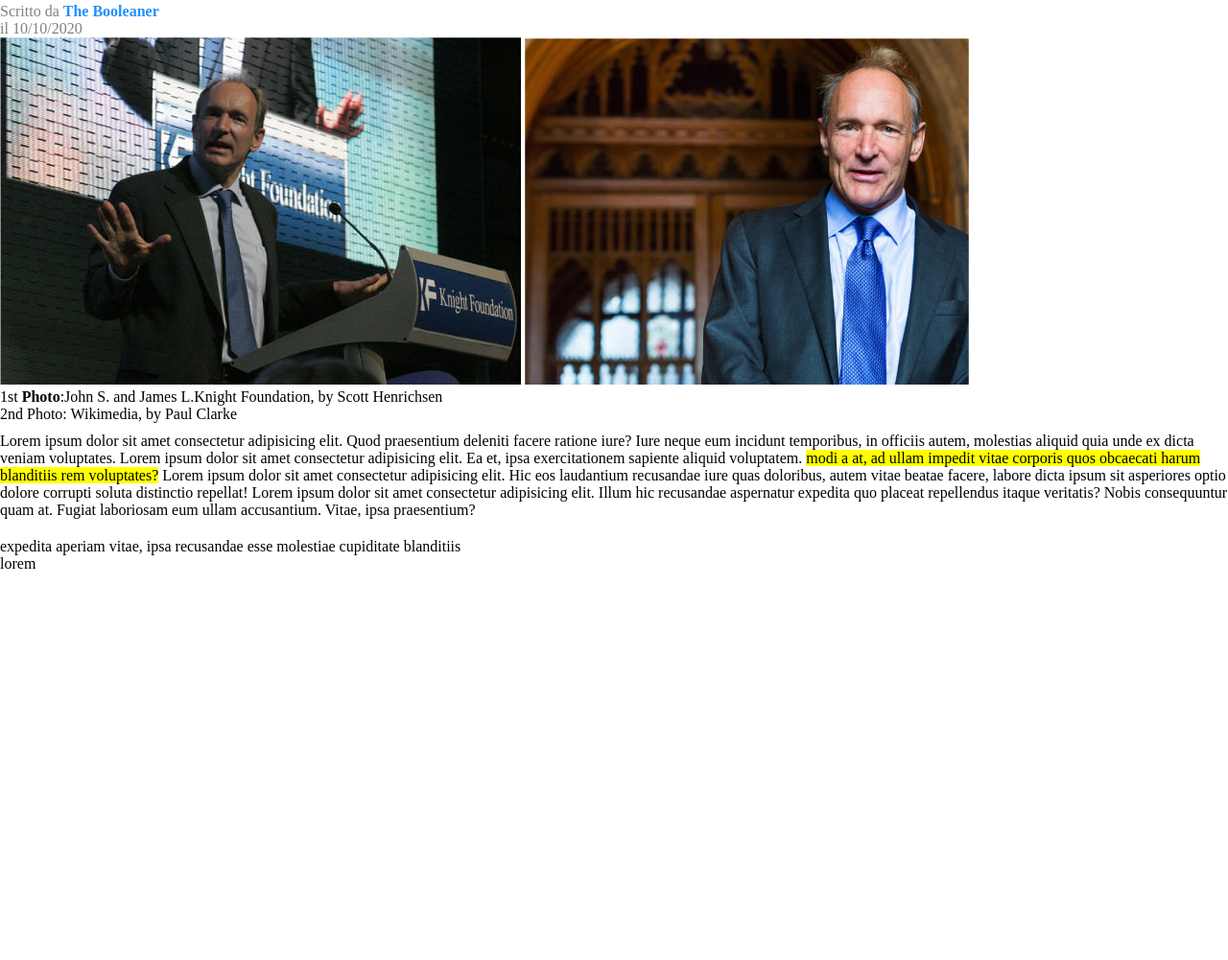
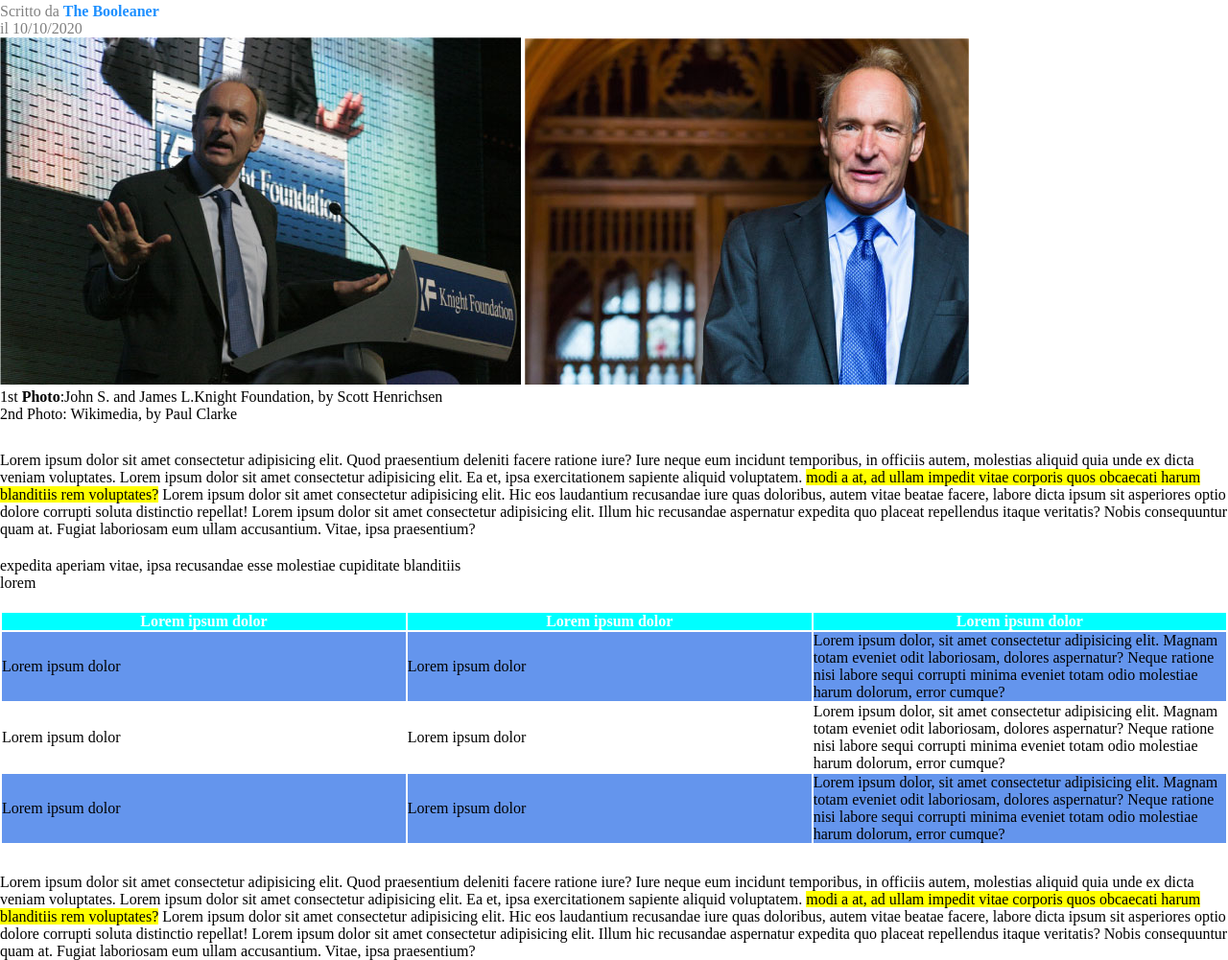
Before and after one commit to RiccardoSansone/html-css-booleaner, a plain HTML site: page index.html in a window 1280 px wide. Shown: the part 151-1152 px from the top of the page at 96% size. Before the commit the page ends 800 px from the top, so only its background shows below. Drawn offline with Linux system fonts and the light colour scheme.

Commit message:
add comment
added comment and part of table and ul

```diff
--- a/index.html
+++ b/index.html
@@ -18,6 +18,7 @@
         <h1 id="title"><strong>Internet deve essere al servizio del "bene pubblico": il manifesto di
             Tim Berners-Lee</strong>
         </h1>
+        <!-- title -->
 
         <p id="by">
             Scritto da <span id="blue"><strong>The Booleaner</strong></span>
@@ -25,6 +26,7 @@
         <p id="data">
             il 10/10/2020
         </p>
+        <!-- first description -->
 
         <img src="./img/tim-1.jpg" alt="Photo one of Tim Berners-Lee">
         <img src="./img/tim-2.jpg" alt="Photo two of Tim Berners-Lee">
@@ -33,8 +35,9 @@
             1st <strong>Photo</strong>:John S. and James L.Knight Foundation, by Scott Henrichsen <br>
             2nd Photo: Wikimedia, by Paul Clarke
         </p>
+        <!-- mini description  -->
 
-        <p id="firstp">
+        <p class="setp">
             Lorem ipsum dolor sit amet consectetur adipisicing elit. Quod praesentium deleniti facere
             ratione iure? Iure neque eum incidunt temporibus, in officiis autem, molestias aliquid
             quia unde ex dicta veniam voluptates. Lorem ipsum dolor sit amet consectetur adipisicing elit. Ea
@@ -49,6 +52,7 @@
             repellendus itaque veritatis? Nobis consequuntur quam at. Fugiat laboriosam eum ullam
             accusantium. Vitae, ipsa praesentium?
         </p>
+        <!-- first paragraph -->
 
         <ul id="list">
             <li>
@@ -58,6 +62,84 @@
                 lorem
             </li>
         </ul>
+        <!-- ul da completare -->
+
+        <table id="table">
+
+            <thead>
+                <tr id="head">
+                    <th>
+                        Lorem ipsum dolor
+                    </th>
+                    <th>
+                        Lorem ipsum dolor
+                    </th>
+                    <th>
+                        Lorem ipsum dolor
+                    </th>
+                </tr>
+            </thead>
+
+            <tbody>
+
+                <tr class="azzurro">
+                    <td>
+                       Lorem ipsum dolor
+                    </td>
+                    <td>
+                        Lorem ipsum dolor
+                    </td>
+                    <td>
+                        Lorem ipsum dolor, sit amet consectetur adipisicing elit. Magnam totam eveniet odit laboriosam, dolores aspernatur? Neque ratione nisi labore sequi corrupti minima eveniet totam odio molestiae harum dolorum, error cumque?
+                    </td>
+                </tr>
+
+                <tr>
+                    <td>
+                        Lorem ipsum dolor
+                     </td>
+                     <td>
+                         Lorem ipsum dolor
+                     </td>
+                     <td>
+                         Lorem ipsum dolor, sit amet consectetur adipisicing elit. Magnam totam eveniet odit laboriosam, dolores aspernatur? Neque ratione nisi labore sequi corrupti minima eveniet totam odio molestiae harum dolorum, error cumque?
+                     </td>
+                </tr>
+
+                <tr class="azzurro">
+                    <td>
+                        Lorem ipsum dolor
+                     </td>
+                     <td>
+                         Lorem ipsum dolor
+                     </td>
+                     <td>
+                         Lorem ipsum dolor, sit amet consectetur adipisicing elit. Magnam totam eveniet odit laboriosam, dolores aspernatur? Neque ratione nisi labore sequi corrupti minima eveniet totam odio molestiae harum dolorum, error cumque?
+                     </td>
+                </tr>
+            </tbody>
+
+        </table>
+        <!-- table da sistemare -->
+
+        <p class="setp">
+            Lorem ipsum dolor sit amet consectetur adipisicing elit. Quod praesentium deleniti facere
+            ratione iure? Iure neque eum incidunt temporibus, in officiis autem, molestias aliquid
+            quia unde ex dicta veniam voluptates. Lorem ipsum dolor sit amet consectetur adipisicing elit. Ea
+            et, ipsa exercitationem
+            sapiente aliquid voluptatem.
+            <span class="yellow"> modi a at, ad ullam impedit vitae corporis
+            quos obcaecati harum blanditiis rem voluptates?</span>
+            Lorem ipsum dolor sit amet consectetur adipisicing elit. Hic eos laudantium
+            recusandae iure quas doloribus, autem vitae beatae facere, labore dicta ipsum sit
+            asperiores optio dolore corrupti soluta distinctio repellat! Lorem ipsum dolor sit
+            amet consectetur adipisicing elit. Illum hic recusandae aspernatur expedita quo placeat
+            repellendus itaque veritatis? Nobis consequuntur quam at. Fugiat laboriosam eum ullam
+            accusantium. Vitae, ipsa praesentium?
+        </p>
+        <!-- second paragraph -->
+
+
     </main>
     <footer>
     </footer>
--- a/style.css
+++ b/style.css
@@ -35,8 +35,8 @@
     color: gray;
 }
 
-#firstp{
-    margin-top: 10px;
+.setp{
+    margin-top: 30px;
 }
 
 .yellow{
@@ -46,3 +46,22 @@
 #list{
     margin-top: 20px;
 }
+
+
+#table{
+    margin-top: 20px;
+}
+
+#head{
+    background-color: cyan;
+    color: white;
+    margin: 0;
+}
+
+td, th{
+    width: 600px;
+}
+
+.azzurro{
+    background-color: #6495ED;
+}
```
